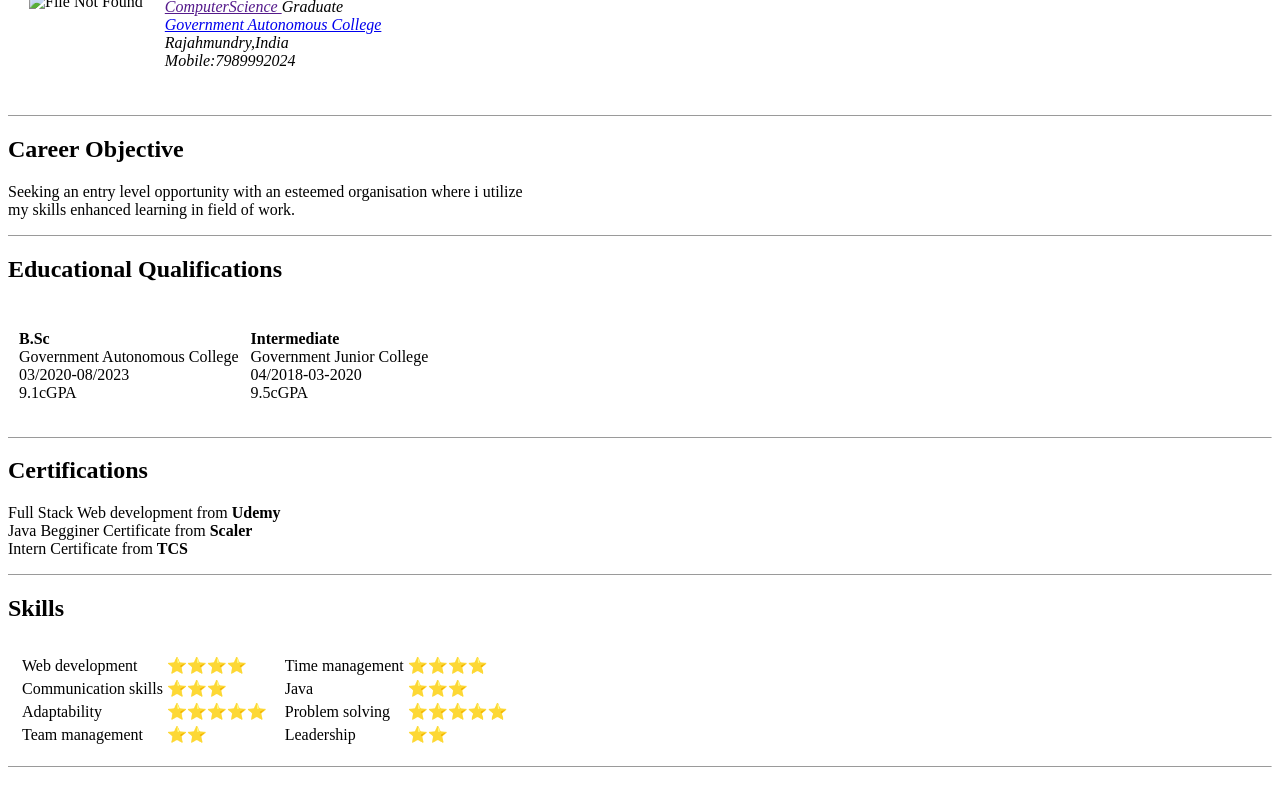
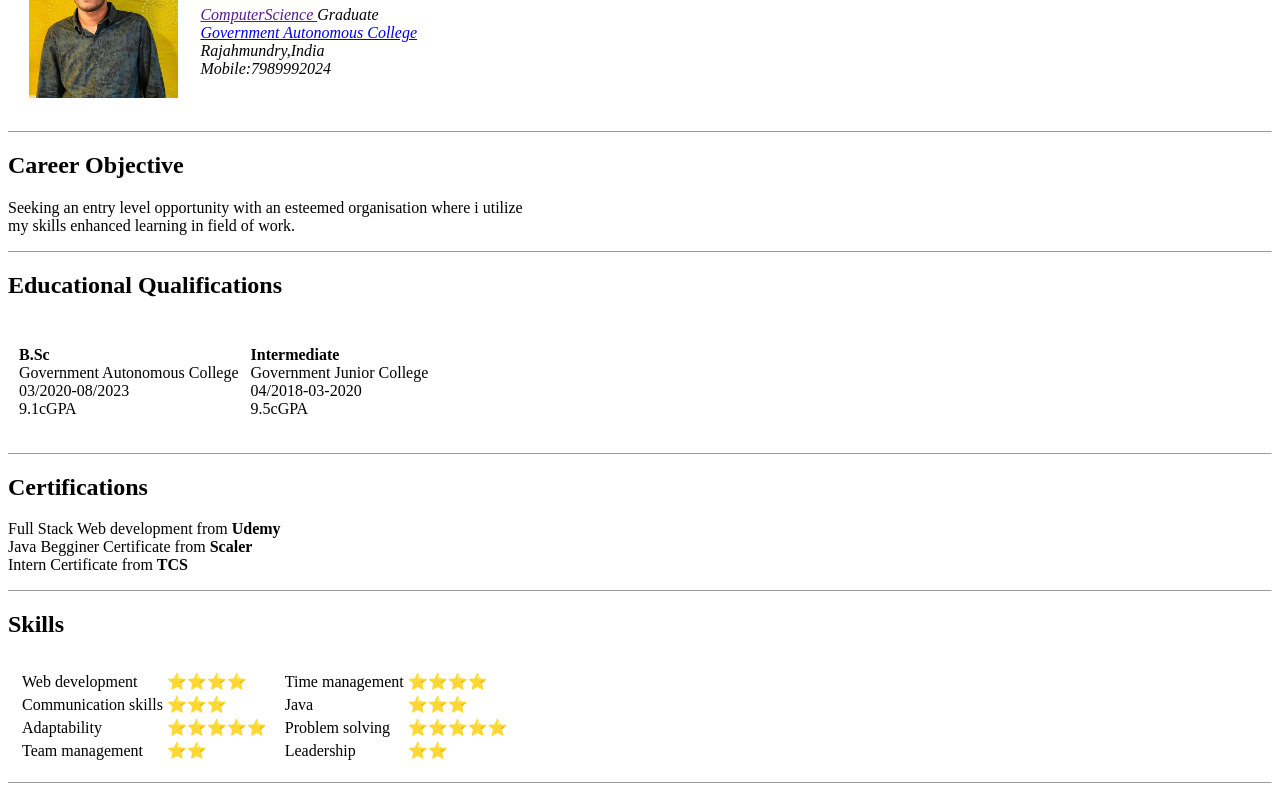
Before and after one commit to corprate/Profile, a plain HTML site: page index.html in a window 1280 px wide. Shown: the part 111-901 px from the top of the page. Drawn offline with Linux system fonts and the light colour scheme.

Commit message:
Update index.html

```diff
--- a/index.html
+++ b/index.html
@@ -8,7 +8,7 @@
 <body>
   <table cellspacing="20">
     <tr>
-      <td><img height="180"  src="C:\Users\srisa\OneDrive\Pictures\gangadhar\IMG_20220610_082747_793.jpg" alt="File Not Found">
+      <td><img height="180"  src="images/Gangadhar.jpeg" alt="File Not Found">
       <td> <h1>Gangadhar Veeravalli</h1>
         <p><em><a href="">ComputerScience </a>Graduate<br><a href="http://gcrjy.ac.in/">Government Autonomous College</a><br>Rajahmundry,India<br>Mobile:7989992024</em></p>
       </td>
```
